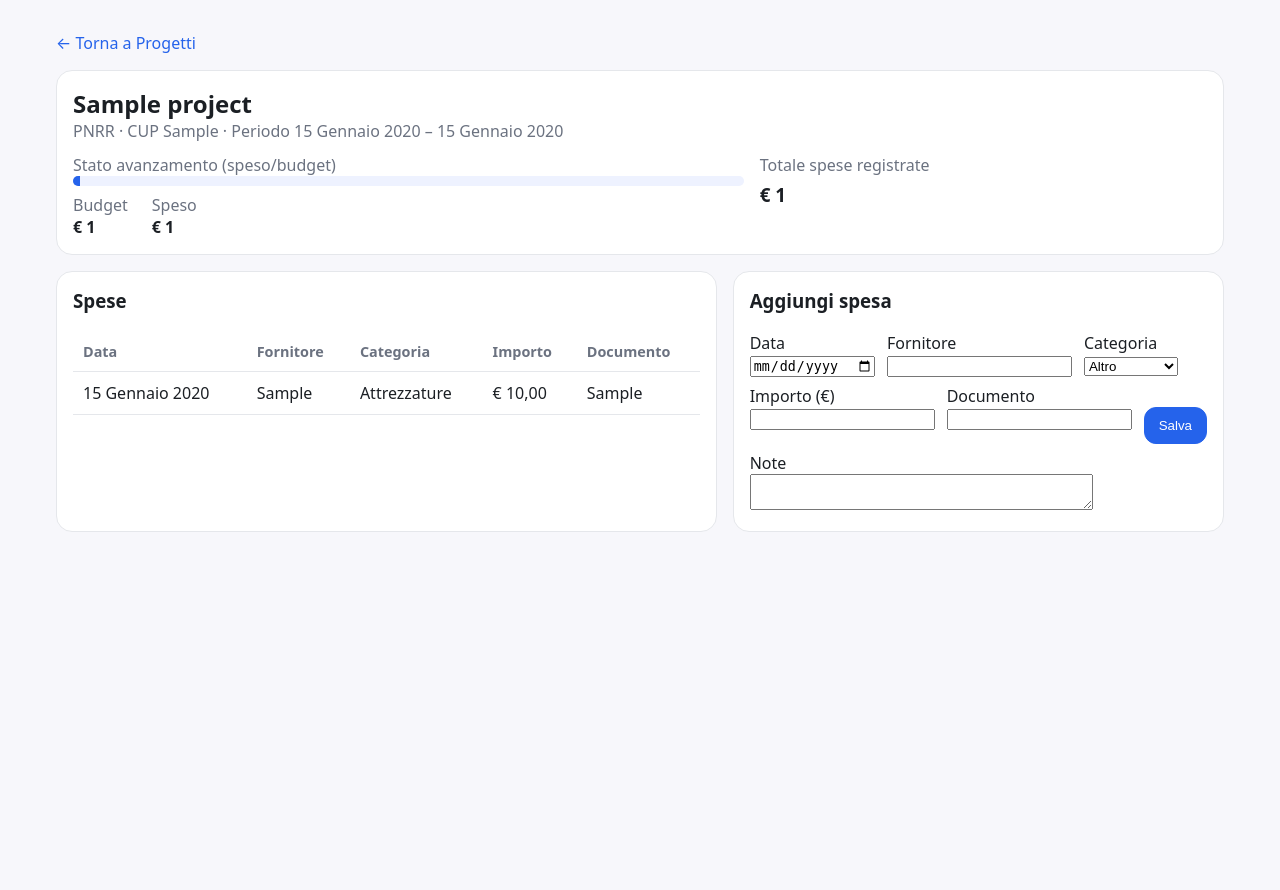
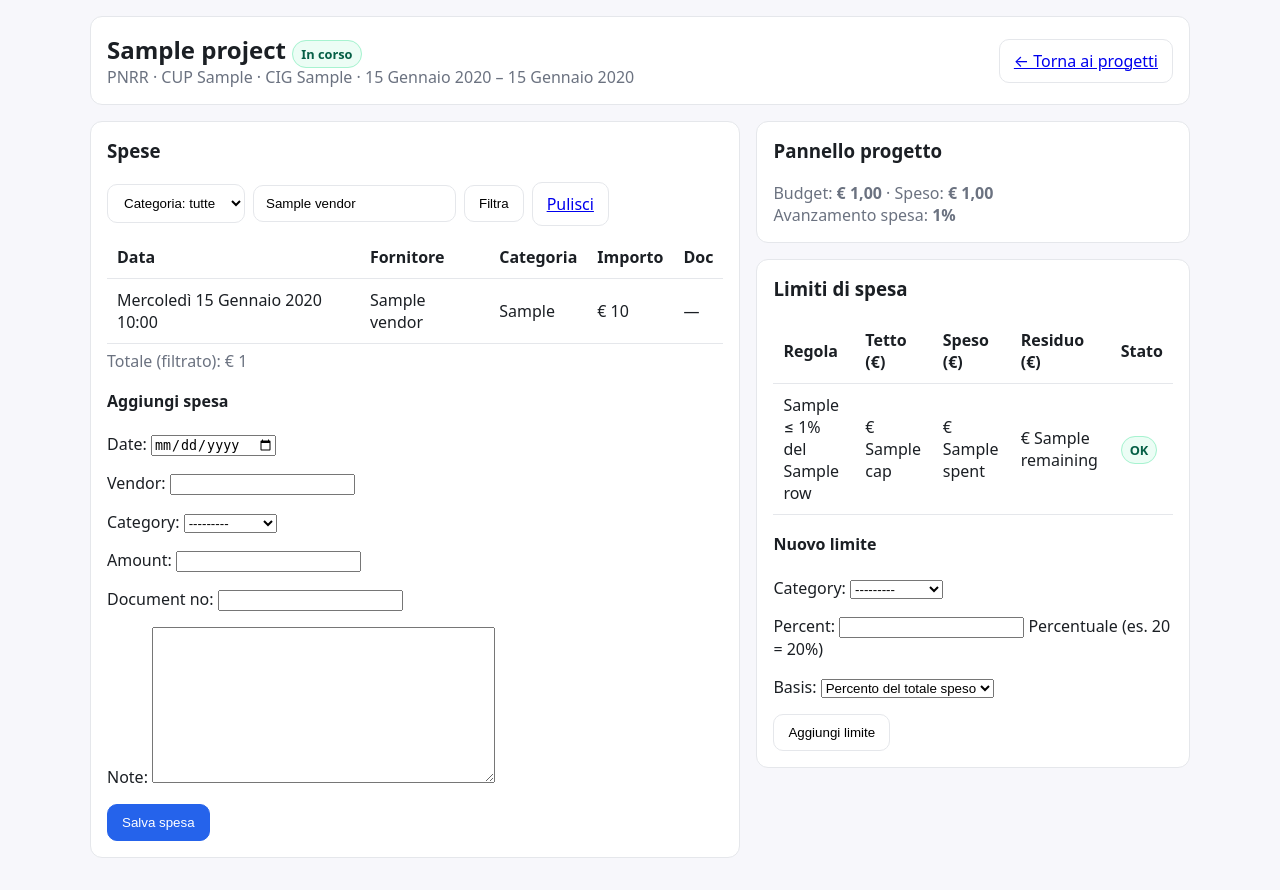
Before and after one commit to Berboa34/scuolahub, a Django app: template templates/projects/detail.html in a window 1280 px wide. Before the commit the page ends 532 px from the top, so only its background shows below. Run offline with Django 5.2, Linux system fonts and the light colour scheme; tables that the repository leaves empty hold one stand-in row (values such as "Sample post"); the template is opened without the code that fills it: values that come from a table or form of the project are taken from there, most other values are stand-ins (such as "Sample title", 1, 10 or a date in 2020); parts of the project's set-up code (start-up, migrations or seed data) failed here and were passed over.

Commit message:
Filtri spese + limiti percentuali per progetto

```diff
--- a/projects/forms.py
+++ b/projects/forms.py
@@ -1,12 +1,21 @@
-# projects/forms.py
 from django import forms
-from .models import Expense
+from .models import Expense, SpendingLimit
+
 
 class ExpenseForm(forms.ModelForm):
     class Meta:
         model = Expense
-        fields = ['date', 'vendor', 'category', 'amount', 'doc_no', 'notes']
+        fields = ["date", "vendor", "category", "amount", "document_no", "note"]
         widgets = {
-            'date': forms.DateInput(attrs={'type': 'date'}),
-            'notes': forms.Textarea(attrs={'rows': 2}),
+            "date": forms.DateInput(attrs={"type": "date"}),
+            "amount": forms.NumberInput(attrs={"step": "0.01", "min": "0"}),
         }
+
+
+class SpendingLimitForm(forms.ModelForm):
+    class Meta:
+        model = SpendingLimit
+        fields = ["category", "percent", "basis"]
+        widgets = {
+            "percent": forms.NumberInput(attrs={"step": "0.01", "min": "0"}),
+        }
--- a/templates/projects/detail.html
+++ b/templates/projects/detail.html
@@ -1,99 +1,143 @@
-{% load humanize %}
 <!doctype html>
 <html lang="it">
 <head>
-  <meta charset="utf-8">
-  <title>Dettaglio progetto – ScuolaHub</title>
+  <meta charset="utf-8" />
   <meta name="viewport" content="width=device-width, initial-scale=1" />
+  <title>{{ project.title }} – Dettaglio progetto</title>
   <style>
     :root{--bg:#f7f7fb;--panel:#ffffff;--ink:#1b1f24;--muted:#6b7280;--primary:#2563eb;--line:#e5e7eb;}
-    *{box-sizing:border-box}
     body{margin:0;font-family:system-ui,-apple-system,Segoe UI,Roboto,Ubuntu,Helvetica,Arial,sans-serif;background:var(--bg);color:var(--ink)}
-    .wrap{max-width:1200px;margin:0 auto;padding:16px}
-    .card{background:var(--panel);border:1px solid var(--line);border-radius:16px;padding:16px;margin-bottom:16px}
-    .muted{color:var(--muted)}
-    .grid{display:grid;gap:16px}
-    .grid.cols-2{grid-template-columns:1.2fr .8fr}
-    @media (max-width:1000px){.grid.cols-2{grid-template-columns:1fr}}
-    .progress{height:10px;background:#eef2ff;border-radius:8px;overflow:hidden}
-    .progress>i{display:block;height:100%;background:var(--primary)}
+    .wrap{max-width:1100px;margin:0 auto;padding:16px}
+    .card{background:var(--panel);border:1px solid var(--line);border-radius:12px;padding:16px;margin-bottom:16px}
+    .toolbar{display:flex;gap:8px;flex-wrap:wrap;align-items:center}
+    .input{border:1px solid var(--line);padding:10px 12px;border-radius:10px;background:#fff}
+    .btn{border:1px solid var(--line);padding:10px 14px;border-radius:10px;background:#fff;cursor:pointer}
+    .btn.primary{background:var(--primary);color:#fff;border-color:var(--primary)}
     table{width:100%;border-collapse:collapse}
     th,td{padding:10px;border-bottom:1px solid var(--line);text-align:left}
-    th{font-size:.9rem;color:var(--muted)}
-    .input{border:1px solid var(--line);padding:10px 12px;border-radius:10px;background:#fff;width:100%}
-    .row{display:grid;grid-template-columns:1fr 1fr;gap:12px}
-    .row3{display:grid;grid-template-columns:1fr 1fr 1fr;gap:12px}
-    button{border:1px solid var(--line);background:#fff;padding:10px 14px;border-radius:12px;cursor:pointer}
-    .primary{background:var(--primary);color:#fff;border-color:var(--primary)}
-    a{color:var(--primary);text-decoration:none}
+    .muted{color:var(--muted)}
+    .status{font-size:.8rem;font-weight:600;padding:4px 8px;border-radius:999px;border:1px solid var(--line)}
+    .status.active{background:#ecfdf5;color:#065f46;border-color:#a7f3d0}
+    .status.closed{background:#fef2f2;color:#7f1d1d;border-color:#fecaca}
+    .grid2{display:grid;grid-template-columns:1.2fr .8fr;gap:16px}
+    @media (max-width:1000px){.grid2{grid-template-columns:1fr}}
   </style>
 </head>
 <body>
   <div class="wrap">
-    <p><a href="{% url 'projects_list' %}">← Torna a Progetti</a></p>
-
     <div class="card">
-      <h2 style="margin:0">{{ project.title }}</h2>
-      <div class="muted">{{ project.program }} · CUP {{ project.cup|default:"—" }} · Periodo {{ project.start_date }} – {{ project.end_date }}</div>
-      <div class="grid cols-2" style="margin-top:12px">
+      <div style="display:flex;justify-content:space-between;align-items:center">
         <div>
-          <div class="muted">Stato avanzamento (speso/budget)</div>
-          <div class="progress" title="{{ percent }}%"><i style="width:{{ percent }}%"></i></div>
-          <div style="display:flex;gap:24px;margin-top:8px">
-            <div><div class="muted">Budget</div><b>€ {{ project.budget|floatformat:0|intcomma }}</b></div>
-            <div><div class="muted">Speso</div><b>€ {{ project.spent|floatformat:0|intcomma }}</b></div>
+          <h2 style="margin:0">{{ project.title }}
+            <span class="status {% if project.status == 'ACTIVE' %}active{% elif project.status == 'CLOSED' %}closed{% endif %}">
+              {{ project.get_status_display }}
+            </span>
+          </h2>
+          <div class="muted">
+            {{ project.get_program_display }}{% if project.cup %} · CUP {{ project.cup }}{% endif %}{% if project.cig %} · CIG {{ project.cig }}{% endif %}
+            {% if project.start_date %} · {{ project.start_date }} – {{ project.end_date|default:"—" }}{% endif %}
           </div>
         </div>
         <div>
-          <div class="muted">Totale spese registrate</div>
-          <h3 style="margin:6px 0">€ {{ total_expenses|floatformat:0|intcomma }}</h3>
+          <a class="btn" href="{% url 'projects_list' %}">← Torna ai progetti</a>
         </div>
       </div>
     </div>
 
-    <div class="grid cols-2">
-      <!-- Elenco spese -->
+    <div class="grid2">
+      <div>
         <div class="card">
           <h3 style="margin-top:0">Spese</h3>
+
+          <form method="get" class="toolbar" style="margin-bottom:10px">
+            <select name="cat" class="input">
+              <option value="">Categoria: tutte</option>
+              <option value="MATERIALI" {% if cat == 'MATERIALI' %}selected{% endif %}>Materiali</option>
+              <option value="SERVIZI" {% if cat == 'SERVIZI' %}selected{% endif %}>Servizi</option>
+              <option value="FORMAZIONE" {% if cat == 'FORMAZIONE' %}selected{% endif %}>Formazione</option>
+              <option value="ALTRO" {% if cat == 'ALTRO' %}selected{% endif %}>Altro</option>
+            </select>
+            <input name="vendor" value="{{ vendor }}" class="input" placeholder="Fornitore…">
+            <button class="btn">Filtra</button>
+            <a class="btn" href="{% url 'project_detail' project.id %}">Pulisci</a>
+          </form>
+
           <table>
             <thead>
-            <tr><th>Data</th><th>Fornitore</th><th>Categoria</th><th>Importo</th><th>Documento</th></tr>
+              <tr><th>Data</th><th>Fornitore</th><th>Categoria</th><th>Importo</th><th>Doc</th></tr>
             </thead>
             <tbody>
               {% for e in expenses %}
                 <tr>
                   <td>{{ e.date }}</td>
-                <td>{{ e.vendor }}</td>
-                <td>{{ e.get_category_display }}</td>
-                <td>€ {{ e.amount|floatformat:2|intcomma }}</td>
-                <td>{{ e.doc_no|default:"—" }}</td>
+                  <td>{{ e.vendor|default:"—" }}</td>
+                  <td>{{ e.get_category_display|default:"—" }}</td>
+                  <td>€ {{ e.amount }}</td>
+                  <td>{{ e.document_no|default:"—" }}</td>
                 </tr>
               {% empty %}
-              <tr><td colspan="5">Nessuna spesa registrata.</td></tr>
+                <tr><td colspan="5">Nessuna spesa trovata.</td></tr>
               {% endfor %}
             </tbody>
           </table>
+
+          <p class="muted" style="margin-top:6px">Totale (filtrato): € {{ total_expenses }}</p>
+
+          <h4 style="margin-top:18px">Aggiungi spesa</h4>
+          <form method="post">
+            {% csrf_token %}
+            <input type="hidden" name="action" value="add_expense">
+            {{ form.as_p }}
+            <button class="btn primary" type="submit">Salva spesa</button>
+          </form>
+        </div>
       </div>
 
-      <!-- Form nuova spesa -->
+      <div>
         <div class="card">
-        <h3 style="margin-top:0">Aggiungi spesa</h3>
+          <h3 style="margin-top:0">Pannello progetto</h3>
+          <div class="muted">Budget: <b>€ {{ project.budget }}</b> · Speso: <b>€ {{ project.spent }}</b></div>
+          <div class="muted">Avanzamento spesa: <b>{{ percent }}%</b></div>
+        </div>
+
+        <div class="card">
+          <h3 style="margin-top:0">Limiti di spesa</h3>
+          <table>
+            <thead>
+              <tr><th>Regola</th><th>Tetto (€)</th><th>Speso (€)</th><th>Residuo (€)</th><th>Stato</th></tr>
+            </thead>
+            <tbody>
+              {% for row in limits %}
+                <tr>
+                  <td>{{ row.obj.get_category_display }} ≤ {{ row.obj.percent }}% del {{ row.base_label }}</td>
+                  <td>€ {{ row.cap }}</td>
+                  <td>€ {{ row.spent }}</td>
+                  <td>€ {{ row.remaining }}</td>
+                  <td>
+                    {% if row.over %}
+                      <span class="status closed">Sforato</span>
+                    {% else %}
+                      <span class="status active">OK</span>
+                    {% endif %}
+                  </td>
+                </tr>
+              {% empty %}
+                <tr><td colspan="5">Nessun limite impostato.</td></tr>
+              {% endfor %}
+            </tbody>
+          </table>
+
+          <h4 style="margin-top:18px">Nuovo limite</h4>
           <form method="post">
             {% csrf_token %}
-          <div class="row3">
-            <label>Data<br>{{ form.date }}</label>
-            <label>Fornitore<br>{{ form.vendor }}</label>
-            <label>Categoria<br>{{ form.category }}</label>
-          </div>
-          <div class="row3" style="margin-top:8px">
-            <label>Importo (€)<br>{{ form.amount }}</label>
-            <label>Documento<br>{{ form.doc_no }}</label>
-            <label>&nbsp;<br><button class="primary" type="submit">Salva</button></label>
-          </div>
-          <label style="display:block;margin-top:8px">Note<br>{{ form.notes }}</label>
+            <input type="hidden" name="action" value="add_limit">
+            {{ limit_form.as_p }}
+            <button class="btn" type="submit">Aggiungi limite</button>
           </form>
         </div>
       </div>
     </div>
+
+  </div>
 </body>
 </html>
```
Also changed, not shown: projects/admin.py (+17 -19 lines), projects/models.py (+69 -36 lines), projects/views.py (+70 -26 lines), templates/projects/list.html (+36 -31 lines), projects/migrations/0004_alter_expense_options_remove_expense_doc_no_and_more.py (added). Lines whose indentation alone changed are shown as unchanged.
